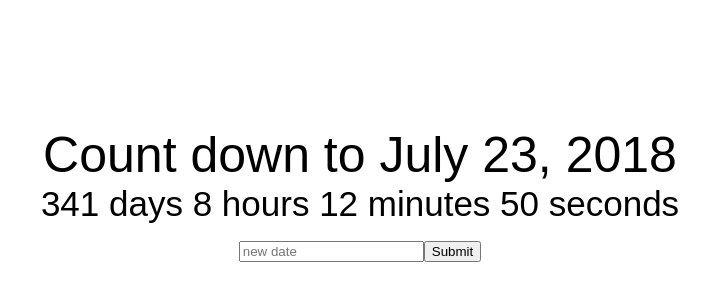
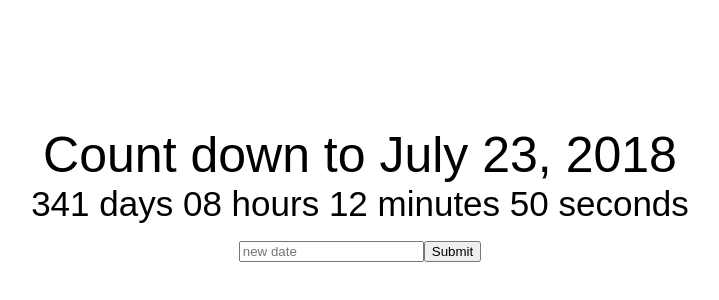
Before and after one commit to violentr/countDown, a React (Create React App) app: page / in a window 1280 px wide. Shown: the part 130-430 px from the top of the page, without its empty margins (280-999 px from the left). Built offline with nearby package versions, Linux system fonts and the light colour scheme.

Commit message:
Add .leading0, numbers in 2 digits format
341 days 05 hours 05 minutes 03 seconds
insted of
341 days 5 hours 5 minutes 3 seconds

```diff
--- a/src/Clock.jsx
+++ b/src/Clock.jsx
@@ -25,13 +25,16 @@
     const days =  Math.floor((time/(1000*60*60*24)))
     this.setState({days, hours, minutes, seconds})
   }
+  leading0(num) {
+    return num < 10 ? '0' + num : num
+  }
   render() {
     return(
       <div>
-        <div className="Clock-days"> {this.state.days} days </div>
-        <div className="Clock-hours">{this.state.hours} hours </div>
-        <div className="Clock-minutes"> {this.state.minutes} minutes </div>
-        <div className="Clock-seconds"> {this.state.seconds} seconds </div>
+        <div className="Clock-days"> {this.leading0(this.state.days)} days </div>
+        <div className="Clock-hours">{this.leading0(this.state.hours)} hours </div>
+        <div className="Clock-minutes"> {this.leading0(this.state.minutes)} minutes </div>
+        <div className="Clock-seconds"> {this.leading0(this.state.seconds)} seconds </div>
       </div>
     )
   }
```
